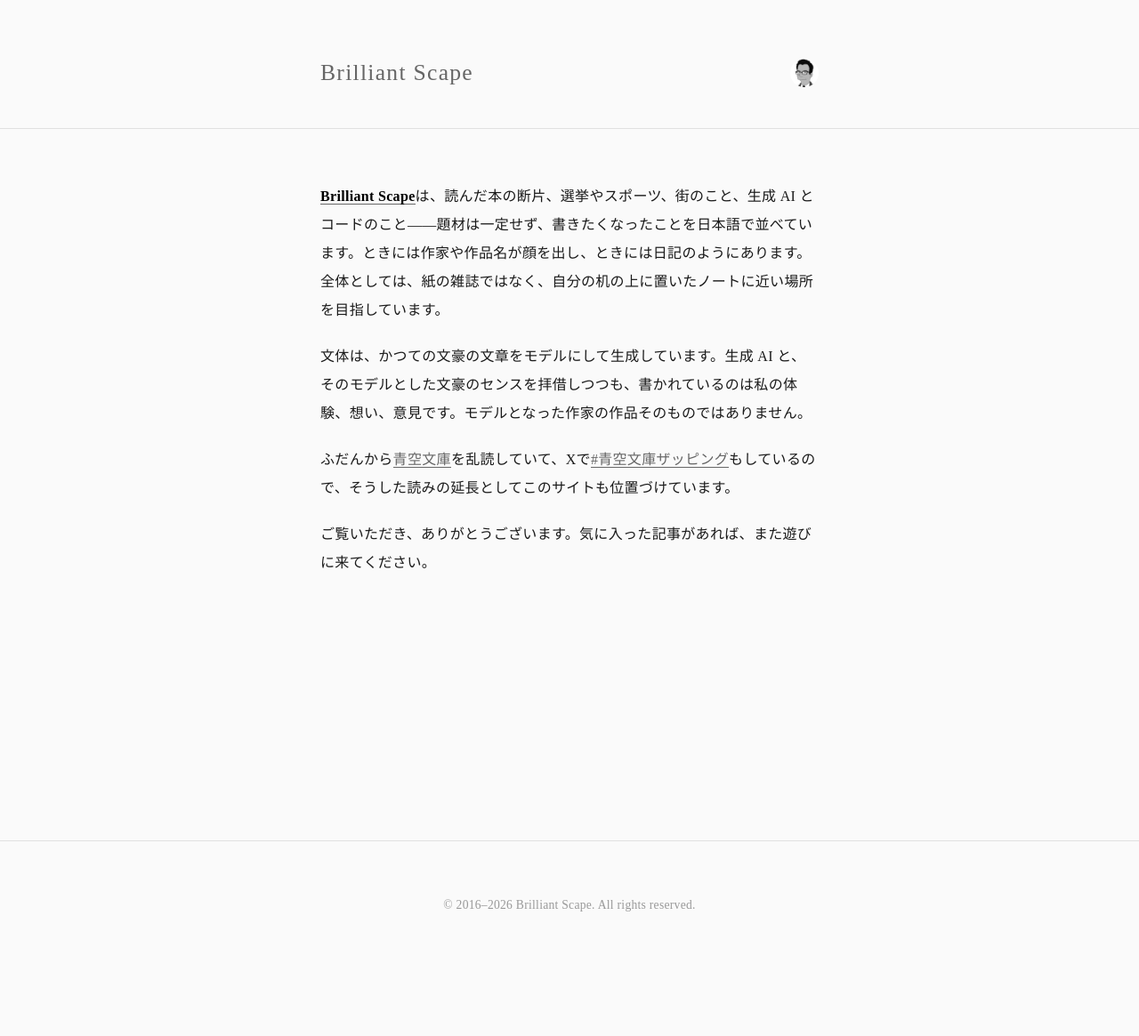
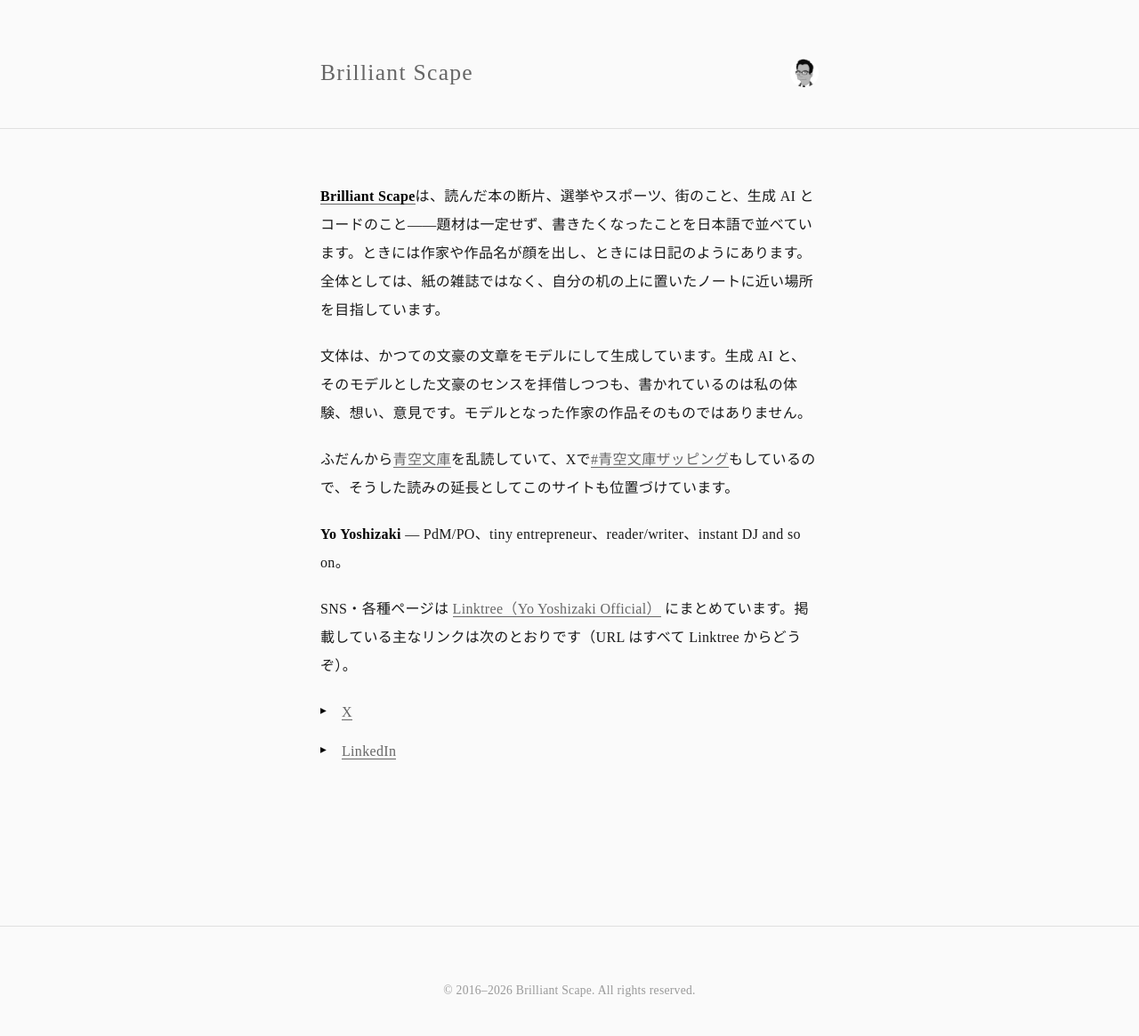
Before and after one commit to yozniax/logs, a Jekyll site: the page built from about.md, in a window 1280 px wide. Shown: the whole page at 89% size. Built offline with Jekyll 4.4.1, drawn with Linux system fonts in a browser that asks for light colours; some web fonts are replaced; before the commit the page ends 1069 px from its top, so only the background shows below that.

Commit message:
Enhance 'about.md' by adding author details and links to social media profiles, providing a clearer connection to the author's identity and online presence.

```diff
--- a/about.md
+++ b/about.md
@@ -10,4 +10,10 @@ permalink: /about/
 
 ふだんから[青空文庫](https://www.aozora.gr.jp/)を乱読していて、Xで[#青空文庫ザッピング](https://x.com/hashtag/%E9%9D%92%E7%A9%BA%E6%96%87%E5%BA%AB%E3%82%B6%E3%83%83%E3%83%94%E3%83%B3%E3%82%B0)もしているので、そうした読みの延長としてこのサイトも位置づけています。
 
-ご覧いただき、ありがとうございます。気に入った記事があれば、また遊びに来てください。
+
+**{{ site.author.name }}** — PdM/PO、tiny entrepreneur、reader/writer、instant DJ and so on。
+
+SNS・各種ページは [Linktree（Yo Yoshizaki Official）](https://linktr.ee/yozniax) にまとめています。掲載している主なリンクは次のとおりです（URL はすべて Linktree からどうぞ）。
+
+- [X](https://x.com/yozniax)
+- [LinkedIn](https://www.linkedin.com/in/champlasonic/)
```
